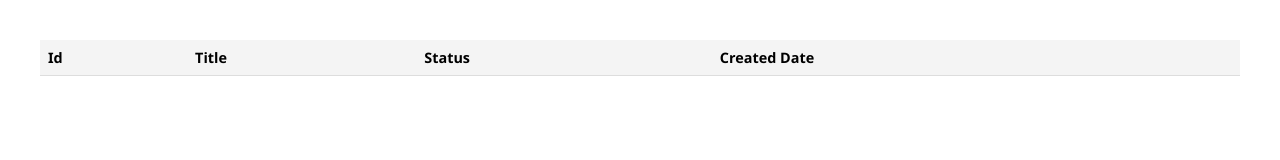
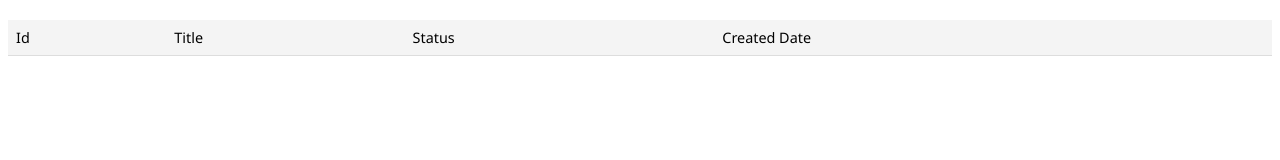
Before and after one commit to justinkwork/Tikit_RequesterTickets, a plain HTML site: page RequesterTickets/wwwroot/index.html in a window 1280 px wide. Drawn offline with Linux system fonts and the light colour scheme; no server answers.

Commit message:
style adjustments

```diff
--- a/RequesterTickets/wwwroot/index.html
+++ b/RequesterTickets/wwwroot/index.html
@@ -6,7 +6,7 @@
     <style>
         body {
             font-family: "Segoe UI", sans-serif;
-            margin: 40px;
+
         }
 
         table {
@@ -23,6 +23,7 @@
         th {
             background-color: #f4f4f4;
             text-align: left;
+            font-weight: 500;
         }
 
         tr:hover {
```
